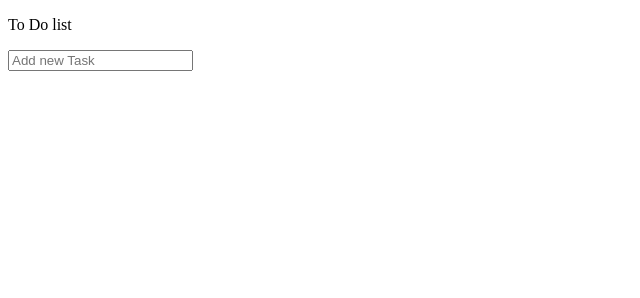
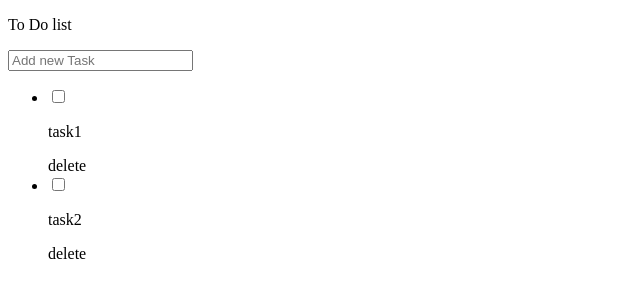
Before and after one commit to SimonGrchevski/ToDoList, a website built with webpack: page src/index.html in a window 1280 px wide. Shown: the whole page, without its empty margins (0-640 px from the left). Built offline with nearby package versions, Linux system fonts and the light colour scheme.

Commit message:
Add the render feature

```diff
--- a/src/dom.js
+++ b/src/dom.js
@@ -3,8 +3,41 @@ export default class Dom {
 
   constructor(){
     this.toDoList = new ToDoList();
+    this.listWrapper = document.querySelector('.to-do-list');
   }
+
   init = (storage) => {
-    console.log(this.toDoList);
+    if( !storage.isEmpty() ) {
+      this.toDoList.update(storage.get());
+    }
+    else
+      this.render();
+  }
+
+  createNewTask(description,completed,id) {
+    const li = document.createElement('li');
+    const section = document.createElement('section');
+    const input = document.createElement('input');
+    const p = document.createElement('p');
+    const div = document.createElement('div');
+
+    li.classList.add('task');
+    li.id = id;
+    input.type = 'checkbox';
+    input.checked = completed;
+    p.classList.add('description');
+    p.innerHTML = description;
+    div.innerHTML = 'delete';
+
+    section.append(input, p);
+    li.append(section, div);
+    return li;
+  }
+
+  render() {
+    this.toDoList.get().forEach(elem => this.listWrapper.append(
+      this.createNewTask(
+        elem.description, elem.completed, elem.id)
+        ));
   }
 }
--- a/src/engine.js
+++ b/src/engine.js
@@ -10,7 +10,7 @@ export default class Engine {
     this.events = new Events();
   }
   init() {
-    // this.dom.init(this.storage);
+    this.dom.init(this.storage);
 
     //this.events.set(this.dom, this.storage);
   }
--- a/src/index.html
+++ b/src/index.html
@@ -10,8 +10,8 @@
   <div class='container'>
     <div><p>To Do list</p></div>
     <div><input type='text' placeholder='Add new Task' class='new-task'></div>
-    <!-- <ul class='to-to-list'>
-      <li class='task'>
+    <ul class='to-do-list'>
+      <!-- <li class='task'>
         <div>
           <input type="checkbox">
           <p class='description'></p>
@@ -19,8 +19,8 @@
         <div>
           delete
         </div>
-      </li>
-    </ul> -->
+      </li> -->
+    </ul>
   </div>
 </body>
 </html>
--- a/src/localStorage.js
+++ b/src/localStorage.js
@@ -7,4 +7,8 @@ export default class Storage {
   get() {
     return JSON.parse(localStorage.getItem('toDoList'));
   }
+
+  isEmpty() {
+    return this.get() === null;
+  }
 }
--- /dev/null
+++ b/src/task.js
@@ -0,0 +1,7 @@
+export default class Task {
+  constructor(description,completed,id) {
+    this.description = description;
+    this.completed = completed;
+    this.id = id;
+  }
+}
--- a/src/toDoList.js
+++ b/src/toDoList.js
@@ -1,5 +1,21 @@
+import Task from './task.js';
 export default class ToDoList {
   constructor() {
     this.tasks = [];
+    this.fill();
   }
+
+  update(localStorage) {
+    this.task = localStorage;
+  }
+
+  get() {
+    return this.tasks;
+  }
+
+  fill() {
+    this.tasks.push(new Task('task1', false,0));
+    this.tasks.push(new Task('task2',false,1));
+  }
+
 }
```
